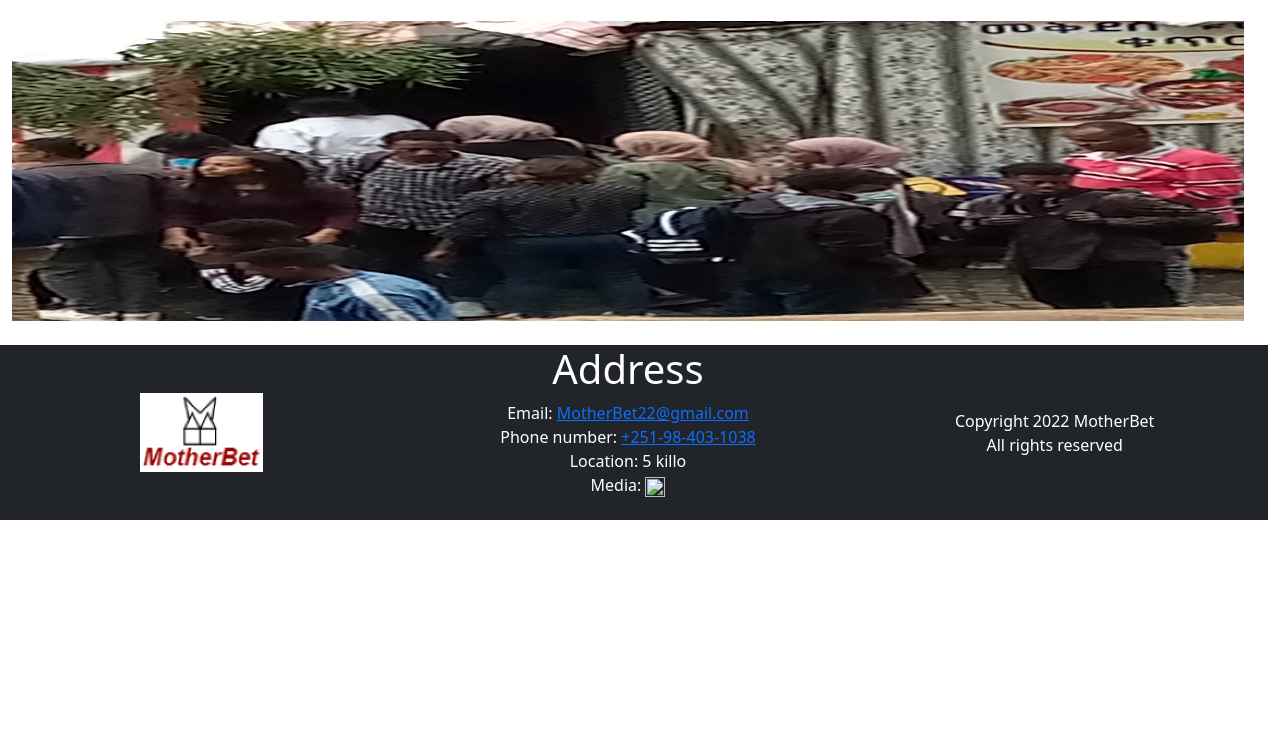
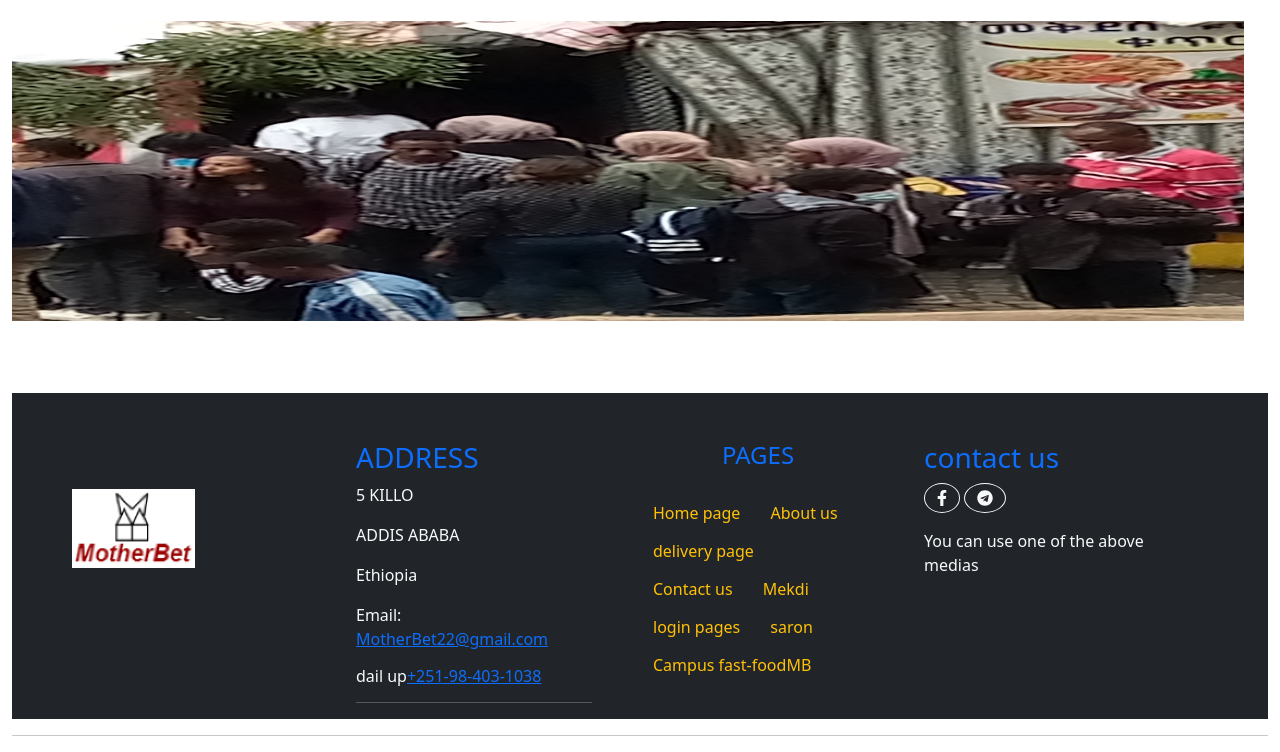
Before and after one commit to YosefAyele/Web-Design-And-Development-Group-Assignment, a plain HTML site: page src/MekdiMB.html in a window 1280 px wide. Shown: the part 1329-2081 px from the top of the page. Before the commit the page ends 1849 px from the top, so only its background shows below. Drawn offline with Linux system fonts and the light colour scheme.

Commit message:
Update MekdiMB.html

```diff
--- a/src/MekdiMB.html
+++ b/src/MekdiMB.html
@@ -150,23 +150,67 @@
             </div>
 
     </main>
-    <footer class="footer row grid bg-dark text-white text-center w-100">
-        <div class="col"><img src="Images/Logo2.png" alt="logo of mother bet website" class="footer__Logo m-5 rounded-lg"></div>
-        <div class="footer__address col">
+       <footer class="container-fluid w-100 pt-5 mt-5 ">
+
+        <div class="container-fluid bg-dark text-light footer wow fadeIn w-100" data-wow-delay="0.1s">
             <div>
-                <h1>Address</h1>
+                <div class="row g-5 container-fluid w-100">
+                    <div class="col-lg-3 col-md-6">
+                        <img src="./Images/Logo2.png"class="pt-5" alt="logo photo">
+                    </div>
+
+                    <div class="col-lg-3 col-md-6">
+                        <h3 class="text-primary">ADDRESS<div><span></span></div>
+                        </h3>
+
+                        <p>5 KILLO</p>
+                        <p>ADDIS ABABA</p>
+                        <p>Ethiopia</p>
+                        <p>Email: <a href="mailto: MotherBet22@gmail.com" class="footer__address__email">MotherBet22@gmail.com</a></p>
+
+                        <h6 >dail up<a href="tel:+251-98-403-1038" class="footer__address__phone">+251-98-403-1038</a></h6>
+                        <hr>
+
+                    </div>
+
+
+                    <div class="col-lg-3 ml-auto">
+
+                            <h4 class="section-title ff-secondary text-start text-primary fw-normal mb-4 text-center ">
+                                PAGES</h4>
+                                <ul class="list-unstyled">
+                                    <a class="btn btn-link link-warning" href="/index.html" style="text-decoration:none;">Home page</a>
+                                <a class="btn btn-link link-warning " href="./src/aboutus.html"
+                                style="text-decoration:none;align-items:center">About us</a>
+                            <a class="btn btn-link link-warning" href="./delivery.html"
+                                style="text-decoration:none ;align-items:center">delivery page</a>
+                            <a class="btn btn-link link-warning" href="./ContactPage.html"
+                                style="text-decoration:none;align-items:center">Contact us</a>
+                            <a class="btn btn-link link-warning" href="./MekdiMB.html" style="text-decoration:none">Mekdi
+                                </a>
+                            <a class="btn btn-link link-warning" href="./loginPage.html"
+                                style="text-decoration:none;align-items:center">login pages</a>
+                            <a class="btn btn-link link-warning" href="./SaronMB.html"
+                                style="text-decoration:none;align-items:center">saron </a>
+                            <a class="btn btn-link link-warning" href="./Campus-fast-foodMB.html"
+                                style="text-decoration:none;align-items:center">Campus fast-foodMB</a>
+                        </ul>
+                    </div>
+                    <div class="col-lg-3 col-md-6">
+                        <h3 class="link-primary">contact us </h3>
+                        <div>
+                            <a class="btn btn-outline-light btn-social rounded-circle"
+                                href="https://www.facebook.com"><i class="fab fa-facebook-f"></i></a>
+                            <a class="btn btn-outline-light btn-social rounded-circle" href="https://t.me/fooddiscout"><i class="fab fa-telegram"></i></a>
+
+
+                        </div>
+                        <p class="mt-3">You can use one of the above medias</p>
+                    </div>
+                </div>
             </div>
-            <div>Email: <a href="mailto: MotherBet22@gmail.com" class="footer__address__email">MotherBet22@gmail.com</a>
-            </div>
-            <div>Phone number: <a href="tel:+251-98-403-1038" class="footer__address__phone">+251-98-403-1038</a></div>
-            <div class="footer__address__location">Location: 5 killo</div>
-            <div>Media: <a href="https://www.facebook.com/"><img src="./src/Images/facebook-logo-493.png" alt="Facebook media"
-                        class="footer__address__media " style="width: 20px;"></a></div>
         </div>
-        <div class="footer__copyright col m-auto" >
-            <div>Copyright 2022 MotherBet</div>
-            <div>All rights reserved</div>
-        </div>
+        <hr>
     </footer>
     <style>
         .header__nav--ellipse:hover {
```
